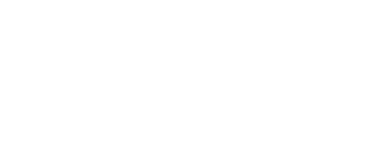
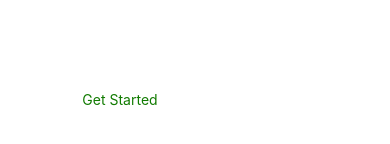
Before and after one commit to anirudh-mk/agriculture-automation-using-iot-frontend-app, a React Native app: screen / in a window 390 px wide. Shown: the part 560-704 px from the top of the page. Built offline with nearby package versions, Linux system fonts and the light colour scheme.

Commit message:
feat(screens/WelcomeScreen.js)TextButton added

```diff
--- a/components/TextButton.js
+++ b/components/TextButton.js
@@ -3,7 +3,6 @@
 
 const TextButton = ({ color, height, width, top, border_radious, name, text_color }) => {
   return (
-    <View>
         <View style={{
             width:width,
             height:height,
@@ -14,7 +13,6 @@
             }}>
             <Text style={{color:text_color}}>{name}</Text>
         </View>
-    </View>
   )
 }
 
--- a/screens/WelcomeScreen.js
+++ b/screens/WelcomeScreen.js
@@ -1,6 +1,7 @@
 import { View, Text } from 'react-native'
 import React from 'react'
 import CirculerImage from '../components/CirculerImage'
+import TextButton from '../components/TextButton'
 const WelcomeScreen = () => {
   return (
     <View>
@@ -10,7 +11,15 @@
         border={0}
         top={143}
       />
-
+      <TextButton
+        width={240}
+        height={59}
+        top={300}
+        color='#000'
+        border_radious={20}
+        name='Get Started'
+        text_color='#117B01'
+      />
     </View>
   )
 }
```
